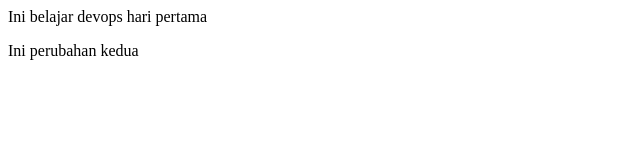
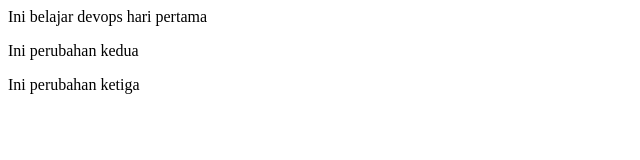
Before and after one commit to dumdumchaaa/repo-git, a plain HTML site: page index.html in a window 1280 px wide. Shown: the whole page, without its empty margins (0-640 px from the left). Drawn offline with Linux system fonts and the light colour scheme.

Commit message:
perubahan ketiga

```diff
--- a/index.html
+++ b/index.html
@@ -1,2 +1,3 @@
 <p>Ini belajar devops hari pertama</p>
 <p>Ini perubahan kedua</p>
+<p>Ini perubahan ketiga</p>
```
